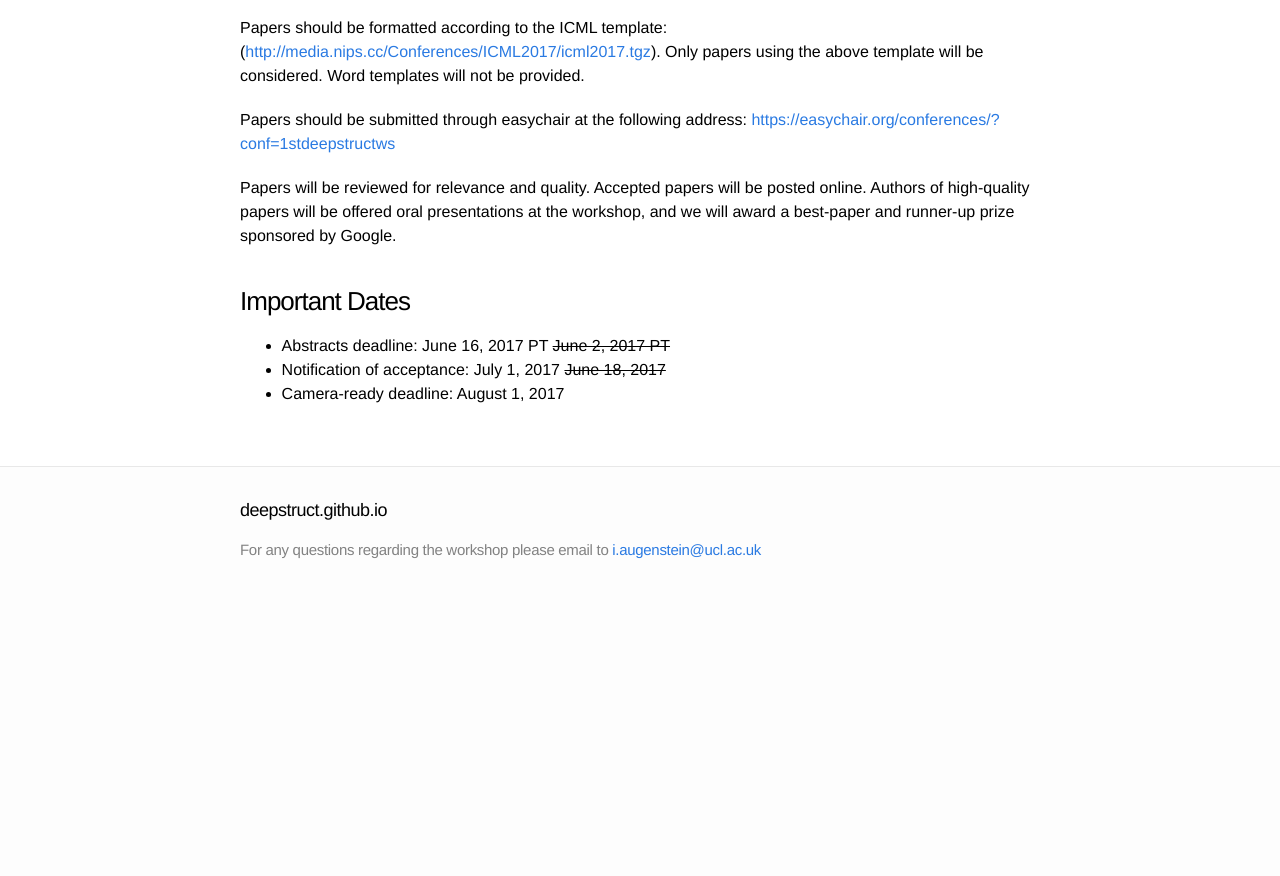
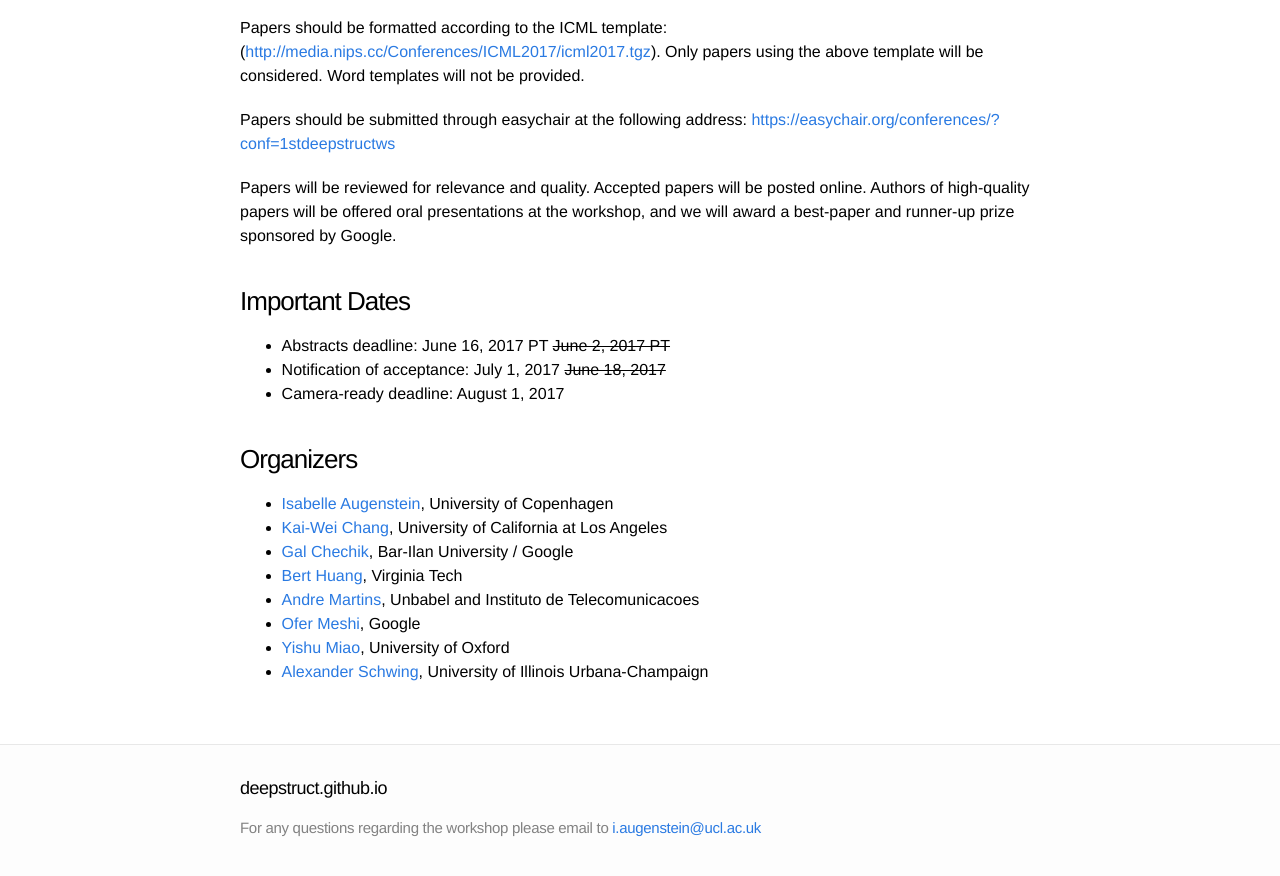
Before and after one commit to deepstruct/deepstruct.github.io, a Jekyll site: the page built from ICML17/1_cfp.md, in a window 1280 px wide and 900 px high, scrolled down 1078 px. Shown: the top 876 px of the window. Built offline with Jekyll 4.4.1, drawn with Linux system fonts in a browser that asks for light colours; before the commit the page ends 1700 px from its top, so only the background shows below that.

Commit message:
Update 1_cfp.md

```diff
--- a/ICML17/1_cfp.md
+++ b/ICML17/1_cfp.md
@@ -41,3 +41,14 @@ Papers will be reviewed for relevance and quality. Accepted papers will be poste
 * Abstracts deadline: June 16, 2017  PT ~~June 2, 2017  PT~~
 * Notification of acceptance: July 1, 2017 ~~June 18, 2017~~
 * Camera-ready deadline:  August 1, 2017
+
+
+### Organizers
+* [Isabelle Augenstein](http://isabelleaugenstein.github.io), University of Copenhagen
+* [Kai-Wei Chang](http://kwchang.net), University of California at Los Angeles
+* [Gal Chechik](http://chechiklab.biu.ac.il/~gal/), Bar-Ilan University / Google
+* [Bert Huang](berthuang.com), Virginia Tech
+* [Andre Martins](https://www.cs.cmu.edu/~afm/Home.html), Unbabel and Instituto de Telecomunicacoes
+* [Ofer Meshi](https://sites.google.com/site/ofermeshi/), Google
+* [Yishu Miao](https://www.cs.ox.ac.uk/people/yishu.miao/), University of Oxford
+* [Alexander Schwing](http://www.alexander-schwing.de/), University of Illinois Urbana-Champaign
```
